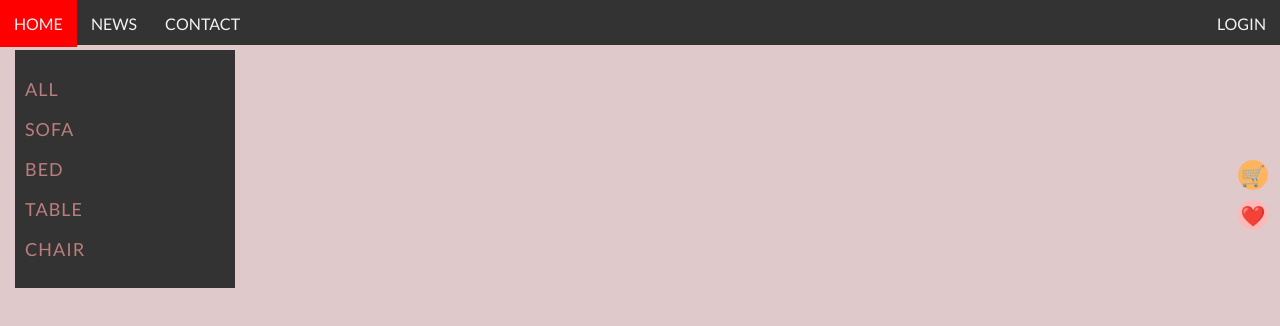
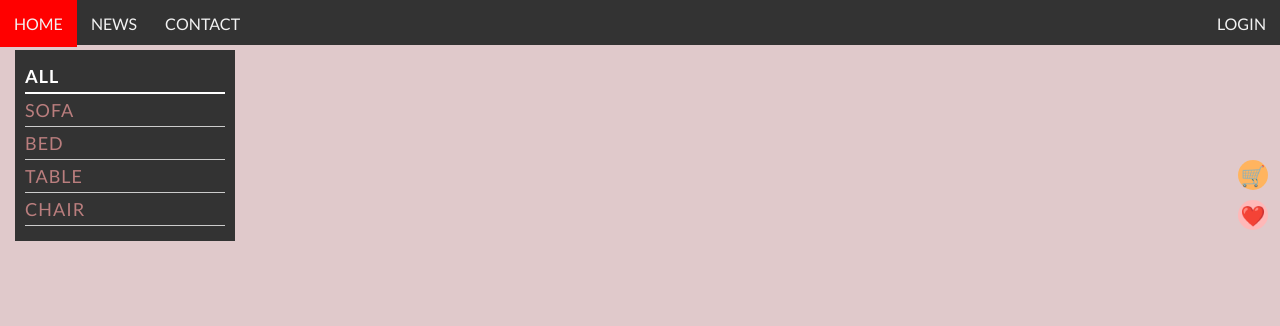
Before and after one commit to NTUT-Furniture/Frontend, a website: page home/Index.html in a window 1280 px wide. Drawn offline with Linux system fonts and the light colour scheme; no server answers.

Commit message:
optimize css and let click tag can reset listener

```diff
--- a/home/Home_Style.css
+++ b/home/Home_Style.css
@@ -32,6 +32,21 @@ body {
     font-size: 18px;
 }
 
+.fixed-category .tag {
+    cursor: pointer;
+    /* text-decoration: underline; */
+    margin-bottom: 5px; /* Add some spacing between tags */
+    margin-top: 5px; /* Adjust spacing between the top edge and the first tag */
+    border-bottom: 1px solid #ccc; /* Add a border between tags */
+    padding-bottom: 5px; /* Adjust spacing between text and border */
+}
+
+.fixed-category .tag.selected {
+    font-weight: bold; /* Example: Make the selected tag bold */
+    color: #ffffff; /* Example: Change the text color of the selected tag */
+    border-bottom: 2px solid #ffffff; /* Example: Make the border thicker and red for the selected tag */
+}
+
 /* 定義位於category文字區域右側的樣式 */
 #mainPage {
     margin-left: 210px; /* 與固定文字區域寬度一致，形成空間 */
--- a/home/Index.html
+++ b/home/Index.html
@@ -19,11 +19,11 @@
 <div id="sub-popup"></div>
 <!-- 固定的文字區域 -->
 <div class="fixed-category" id="tagList">
-    <p data-tag="ALL">ALL</p>
-    <p data-tag="SOFA">SOFA</p>
-    <p data-tag="BED">BED</p>
-    <p data-tag="TABLE">TABLE</p>
-    <p data-tag="CHAIR">CHAIR</p>
+    <p data-tag="ALL" class="tag">ALL</p>
+    <p data-tag="SOFA" class="tag">SOFA</p>
+    <p data-tag="BED" class="tag">BED</p>
+    <p data-tag="TABLE" class="tag">TABLE</p>
+    <p data-tag="CHAIR" class="tag">CHAIR</p>
 </div>
 <!-- sticky navbar and login menu  -->
 <ul class="" id="navbar">
--- a/home/ItemcardComponent.js
+++ b/home/ItemcardComponent.js
@@ -104,7 +104,7 @@ async function fetchProducts() {
         const products = await response.json();
         allProducts = products.products;
         generateItemCard(products.products, 'ALL');
-        addEventListenersToCards();
+
     } catch (error) {
         console.error('Error fetching products:', error);
     }
@@ -134,6 +134,8 @@ function generateItemCard(products, tagFilter) {
             itemListContainer.appendChild(itemCardInstance.container);
         }
     }
+
+    addEventListenersToCards();
 }
 
 document.addEventListener('DOMContentLoaded', () => {
@@ -143,6 +145,16 @@ document.addEventListener('DOMContentLoaded', () => {
     tagListContainer.addEventListener('click', (event) => {
         if (event.target.tagName === 'P') {
             const selectedTag = event.target.dataset.tag;
+
+            // 移除先前被選中的標籤的 "selected" 類
+            const selectedTagElement = tagListContainer.querySelector('.tag.selected');
+            if (selectedTagElement) {
+                selectedTagElement.classList.remove('selected');
+            }
+
+            // 將新選中的標籤添加 "selected" 類
+            event.target.classList.add('selected');
+
             generateItemCard(allProducts, selectedTag);
         }
     });
```
